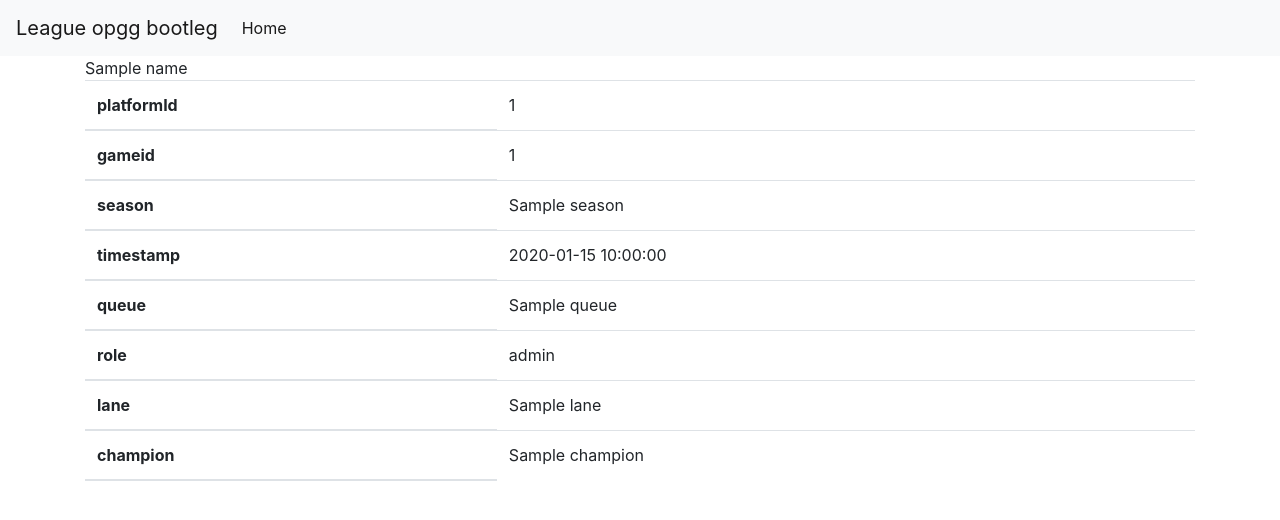
After one commit to Fatman9000/opgg-bootleg-flaskapp, a Flask app: template templates/match_display.html in a window 1280 px wide. The commit adds this page. Shown: the top 520 px of the page. Run offline with Flask 2, Linux system fonts and the light colour scheme; the template is opened without the code that fills it: most values are stand-ins (such as "Sample title", 1, 10 or a date in 2020).

Commit message:
added match display and improved the base html

```diff
--- a/app.py
+++ b/app.py
@@ -62,7 +62,8 @@ def selected_match(matchid):
     player_info = league_app(session["name"])
     # print(player_info)
     match = [x for x in player_info["matchHistory"] if x["gameId"] == int(matchid)]
-    return match[0]
+    return render_template("match_display.html", match_data=match[0], name=session["name"])
+
 
 
 def league_app(name):
--- a/templates/base.html
+++ b/templates/base.html
@@ -12,11 +12,22 @@
         src="https://code.jquery.com/jquery-3.5.1.slim.min.js"></script>
     <script crossorigin="anonymous" integrity="sha384-ho+j7jyWK8fNQe+A12Hb8AhRq26LrZ/JpcUGGOn+Y7RsweNrtN/tE3MoK7ZeZDyx"
         src="https://cdn.jsdelivr.net/npm/bootstrap@4.5.3/dist/js/bootstrap.bundle.min.js"></script>
-    <link rel="stylesheet" href="../static/css/main.css"/>
+    <link rel="stylesheet" href="../static/css/main.css" />
 </head>
 
 <body>
-
+    <nav class="navbar navbar-expand-lg navbar-light bg-light">
+        <a class="navbar-brand">League opgg bootleg</a>
+        <button aria-controls="navbarNavAltMarkup" aria-expanded="false" aria-label="Toggle navigation"
+            class="navbar-toggler" data-target="#navbarNavAltMarkup" data-toggle="collapse" type="button">
+            <span class="navbar-toggler-icon"></span>
+        </button>
+        <div class="collapse navbar-collapse" id="navbarNavAltMarkup">
+            <div class="navbar-nav">
+                <a class="nav-link active" href="/">Home <span class="sr-only">(current)</span></a>
+            </div>
+        </div>
+    </nav>
     {% block content %}
 
     {% endblock %}
--- /dev/null
+++ b/templates/match_display.html
@@ -0,0 +1,43 @@
+{% extends "base.html" %}
+{% block content %}
+
+<div class="container">
+      {% block title %}{{ name }}{% endblock %}
+<table class="table">
+      <thead>
+            <tr>
+                  <th scope="row">platformId</th>
+                  <td>{{ match_data["platformId"] }}</td>
+            </tr>
+            <tr>
+                  <th scope="row">gameid</th>
+                  <td>{{ match_data["gameId"] }}</td>
+            </tr>
+            <tr>
+                  <th scope="row">season</th>
+                  <td>{{ match_data["season"] }}</td>
+            </tr>
+            <tr>
+                  <th scope="row">timestamp</th>
+                  <td>{{ match_data["timestamp"] }}</td>
+            </tr>
+            <tr>
+                  <th scope="row">queue</th>
+                  <td>{{ match_data["queue"] }}</td>
+            </tr>
+            <tr>
+                  <th scope="row">role</th>
+                  <td>{{ match_data["role"] }}</td>
+            </tr>
+            <tr>
+                  <th scope="row">lane</th>
+                  <td>{{ match_data["lane"] }}</td>
+            </tr>
+            <tr>
+                  <th scope="row">champion</th>
+                  <td>{{ match_data["champion"] }}</td>
+            </tr>
+      </thead>
+</table>
+</div>
+{% endblock %}
--- a/templates/match_list.html
+++ b/templates/match_list.html
@@ -1,8 +1,5 @@
 {% extends "base.html" %}
 {% block content %}
-
-
-
 <div class="container page-form">
       <form action="/validuser" id="name-form" method="post">
             {% block title %}{{ matches["name"] }}{% endblock %}
```
Also changed, not shown: League_opgg_bootleg.py (+1 -27 lines), templates/index.html (line endings or trailing spaces).
